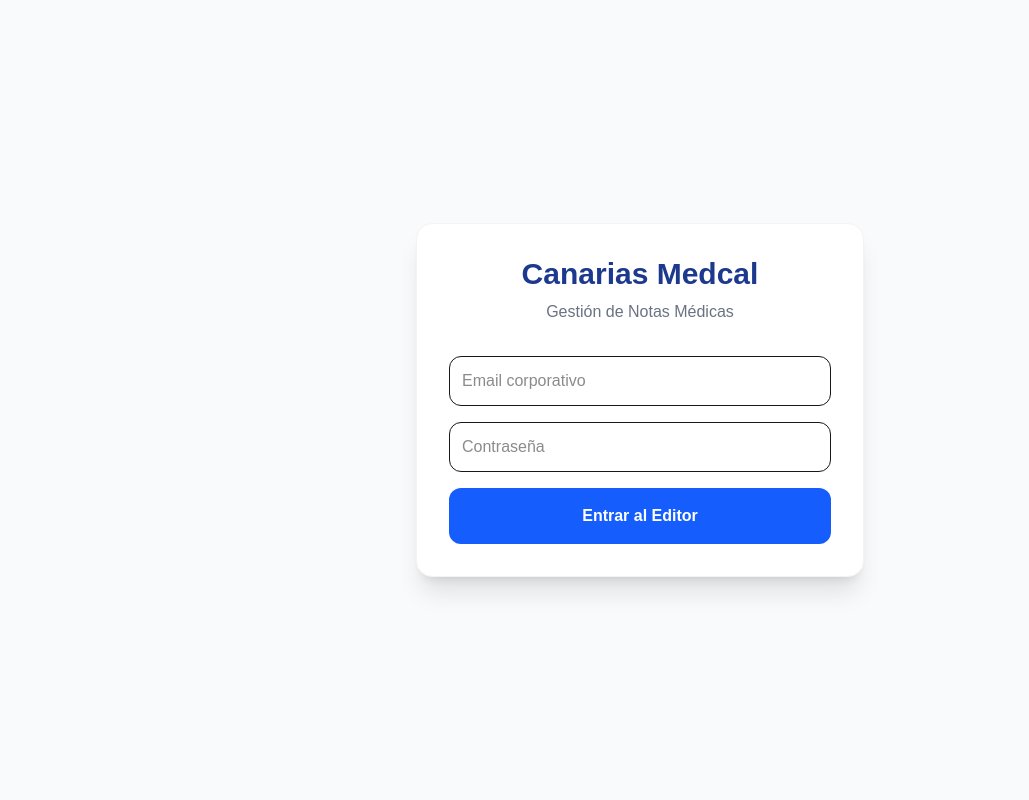
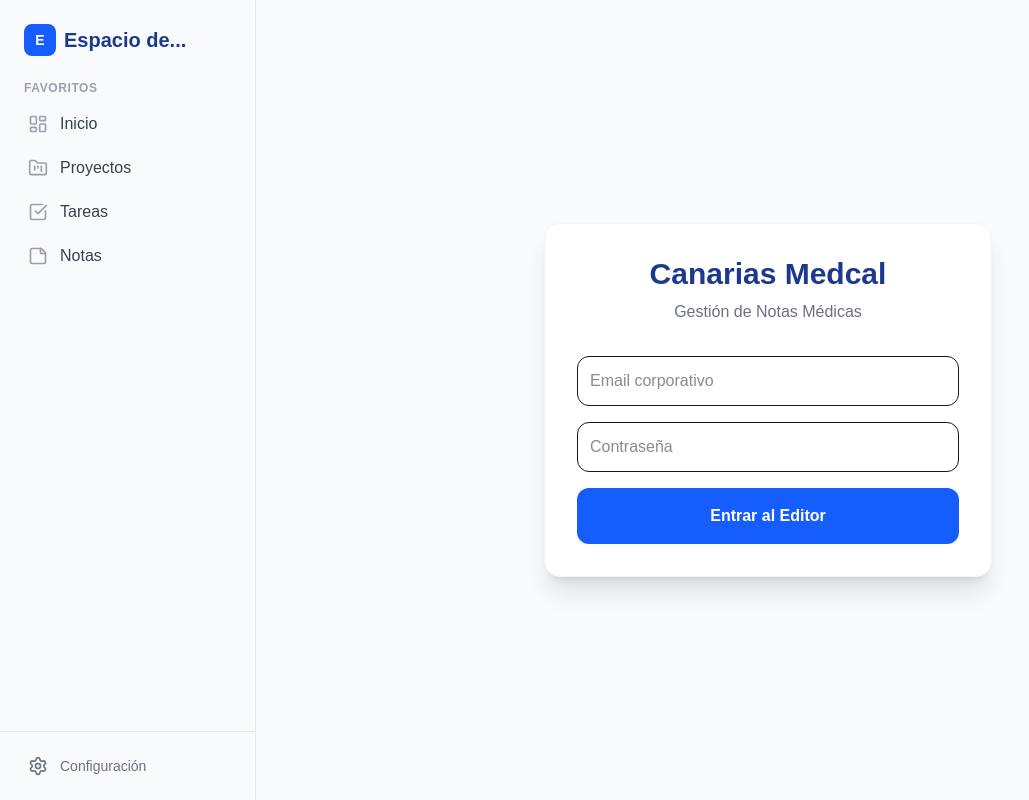
Before and after one commit to olivercabello/notas-canariasmedcalc, a Next.js app: page /login in a window 1280 px wide. Shown: the whole page, without its empty margins (0-1029 px from the left). Built offline with nearby package versions, Linux system fonts and the light colour scheme; no server answers.

Commit message:
Menú Lateral y componentes

```diff
--- a/app/layout.tsx
+++ b/app/layout.tsx
@@ -1,6 +1,7 @@
 import type { Metadata } from "next";
 import { Geist, Geist_Mono } from "next/font/google";
 import "./globals.css";
+import Sidebar from "@/components/Sidebar";
 
 const geistSans = Geist({
   variable: "--font-geist-sans",
@@ -13,8 +14,8 @@ const geistMono = Geist_Mono({
 });
 
 export const metadata: Metadata = {
-  title: "Create Next App",
-  description: "Generated by create next app",
+  title: "Canarias Medcal - Gestión de Proyectos",
+  description: "Sistema personal de notas y gestión de proyectos",
 };
 
 export default function RootLayout({
@@ -24,10 +25,20 @@ export default function RootLayout({
 }>) {
   return (
     <html
-      lang="en"
+      lang="es"
       className={`${geistSans.variable} ${geistMono.variable} h-full antialiased`}
     >
-      <body className="min-h-full flex flex-col">{children}</body>
+      <body className="min-h-full bg-white text-gray-900">
+        <div className="flex">
+          {/* Barra lateral fija */}
+          <Sidebar />
+
+          {/* Contenido principal con margen izquierdo para no quedar oculto bajo el sidebar */}
+          <main className="flex-1 ml-64 min-h-screen relative">
+            {children}
+          </main>
+        </div>
+      </body>
     </html>
   );
 }
--- /dev/null
+++ b/components/Sidebar.tsx
@@ -0,0 +1,44 @@
+"use client";
+import Link from 'next/link';
+import { LayoutDashboard, FolderKanban, CheckSquare, StickyNote, Settings } from 'lucide-react';
+
+export default function Sidebar() {
+  const menuItems = [
+    { name: 'Inicio', icon: <LayoutDashboard size={20} />, href: '/' },
+    { name: 'Proyectos', icon: <FolderKanban size={20} />, href: '/proyectos' },
+    { name: 'Tareas', icon: <CheckSquare size={20} />, href: '/tareas' },
+    { name: 'Notas', icon: <StickyNote size={20} />, href: '/notas' },
+  ];
+
+  return (
+    <aside className="w-64 h-screen bg-gray-50 border-r border-gray-200 flex flex-col fixed left-0 top-0">
+      <div className="p-6">
+        <h2 className="text-xl font-bold text-blue-900 flex items-center gap-2">
+          <div className="w-8 h-8 bg-blue-600 rounded-lg flex items-center justify-center text-white text-sm">E</div>
+          Espacio de...
+        </h2>
+      </div>
+
+      <nav className="flex-1 px-4 space-y-1">
+        <div className="text-xs font-semibold text-gray-400 uppercase tracking-wider mb-2 px-2">Favoritos</div>
+        {menuItems.map((item) => (
+          <Link
+            key={item.name}
+            href={item.href}
+            className="flex items-center gap-3 px-3 py-2 text-gray-700 hover:bg-gray-200 rounded-lg transition-colors group"
+          >
+            <span className="text-gray-400 group-hover:text-blue-600">{item.icon}</span>
+            <span className="font-medium">{item.name}</span>
+          </Link>
+        ))}
+      </nav>
+
+      <div className="p-4 border-t border-gray-200">
+        <button className="flex items-center gap-3 px-3 py-2 text-gray-500 hover:text-gray-900 w-full">
+          <Settings size={20} />
+          <span className="text-sm font-medium">Configuración</span>
+        </button>
+      </div>
+    </aside>
+  );
+}
```
